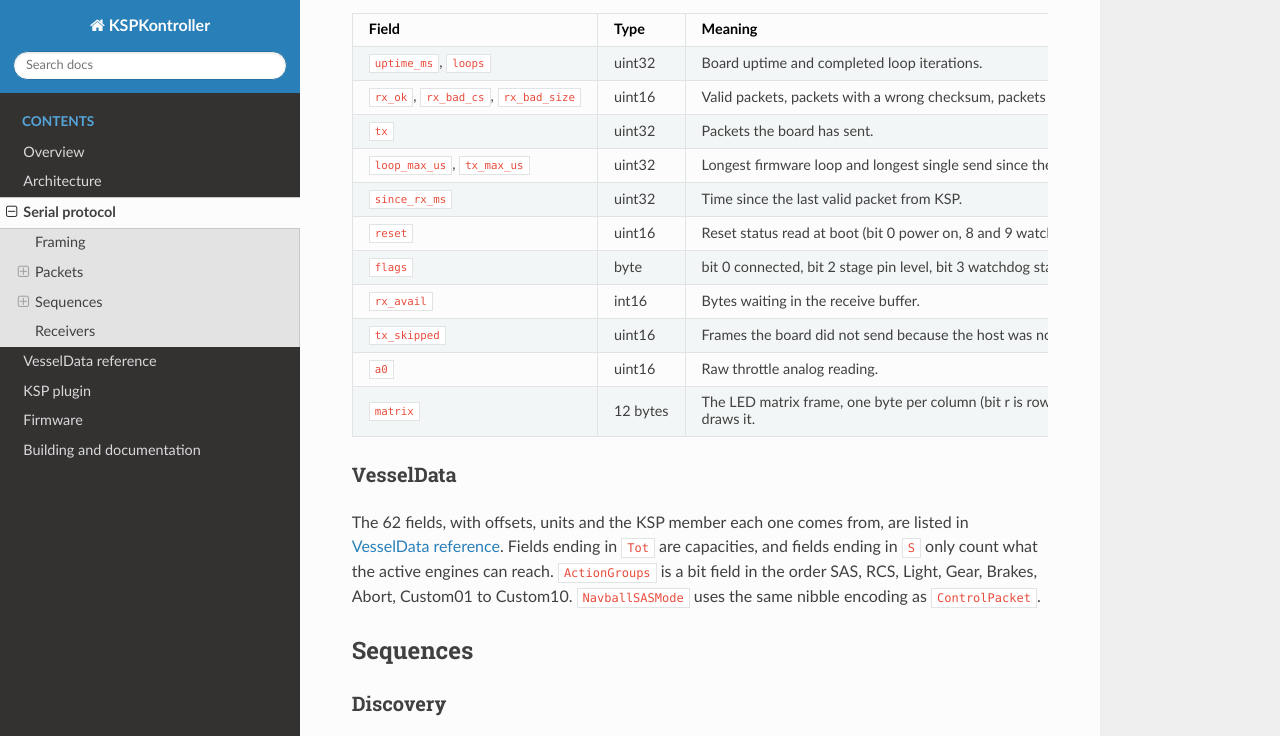
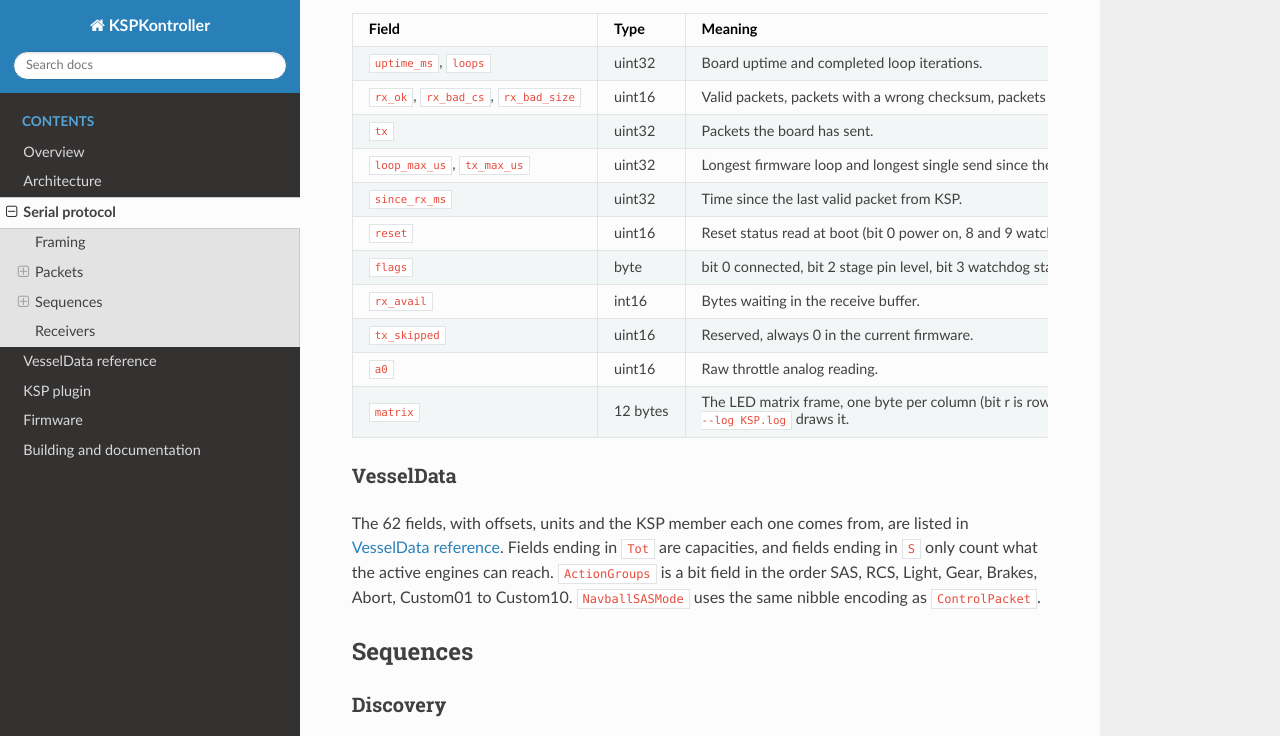
Before and after one commit to AlaNLrdE/KSPKontroller, a Sphinx documentation site: the page built from docs/protocol.rst, in a window 1280 px wide and 900 px high, scrolled down 1672 px, cut to the strip 0-736 px from the top of the window. Built offline with Sphinx 7.4.7 and the Read the Docs theme 3.1.0, drawn with Linux system fonts in a browser that asks for light colours.

Commit message:
Firmware: back to the pre-reconnect base with one-call writes, fewer ControlPackets and a 12 s link reset
The reconnect firmware of the agent (DTR monitor, fresh session per handshake, calls to Serial from loop) made
the handshake take seconds or fail: Serial's operator bool runs tud_task() in main context while the USB
interrupt runs it too. Starting again from the firmware that always answered in 0.3 s, this keeps only the safe
parts: each frame is written with one Serial.write call (the core's write loops without a timeout, so byte by
byte kept the board inside it most of the time), ControlPackets are sent only on change plus a 200 ms
keep-alive (the R4 USB serial stalls at random under steady traffic), and the link reset is 12 s. The docs list
what did not work on this core.

Co-Authored-By: Claude Sonnet 5.5 <noreply@anthropic.com>

```diff
--- a/docs/plugin.rst
+++ b/docs/plugin.rst
@@ -174,7 +174,7 @@ While in the flight scene it then repeats, every ``RetryIntervalMs`` (2000 ms) a
 #. For each candidate: open it with ``DtrEnable = true``, wait 300 ms, send the handshake (id 0, bytes 1, 2, 3)
    and wait up to 1500 ms for 3, 1, 4. If there is no reply, close it and try the next one.
 
-On a reply the link resumes at once. The firmware starts a fresh session on every handshake
+On a reply the link resumes at once. The firmware treats any valid packet, a handshake included, as a reconnection
 (see :doc:`firmware`), so nothing else needs to be reset. Only the handshake proves that a port belongs to
 the board: USB has no "reconnect" request, a CDC serial port simply disappears and reappears with the bus.
 
--- a/docs/protocol.rst
+++ b/docs/protocol.rst
@@ -158,15 +158,13 @@ with the reset cause (a watchdog reset sets bit 8 or 9 of ``reset``).
      - Reset status read at boot (bit 0 power on, 8 and 9 watchdog, 10 software).
    * - ``flags``
      - byte
-     - bit 0 connected, bit 2 stage pin level, bit 3 watchdog started, bit 4 ever connected, bit 5 DTR asserted
-       by the host right now.
+     - bit 0 connected, bit 2 stage pin level, bit 3 watchdog started, bit 4 ever connected.
    * - ``rx_avail``
      - int16
      - Bytes waiting in the receive buffer.
    * - ``tx_skipped``
      - uint16
-     - Frames the board did not send because the host was not listening or the transmit buffer was full
-       (cumulative since boot).
+     - Reserved, always 0 in the current firmware.
    * - ``a0``
      - uint16
      - Raw throttle analog reading.
```
Also changed, not shown: docs/firmware.rst (+18 -9 lines), 5 other files.
